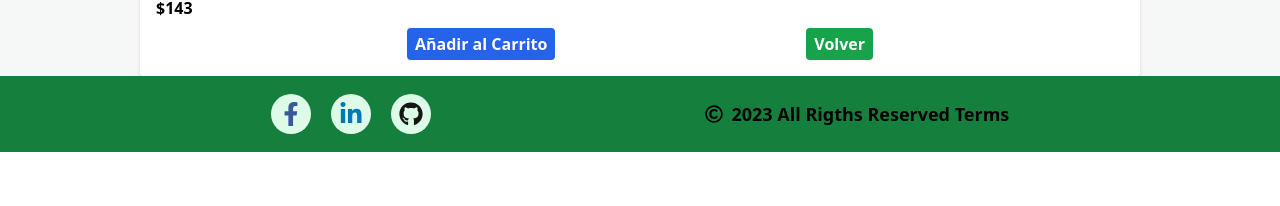
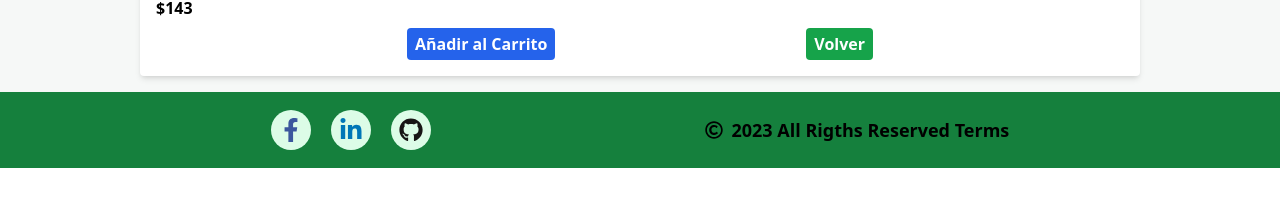
Before and after one commit to IronBeagle70/react-front-electivo, a React (Vite) app: page /catalogue/1 in a window 1280 px wide. Shown: the part 514-720 px from the top of the page. Built offline with nearby package versions, Linux system fonts and the light colour scheme.

Commit message:
update to deploy in vercel

```diff
--- a/src/components/FooterComponent.jsx
+++ b/src/components/FooterComponent.jsx
@@ -4,7 +4,7 @@ import { FaRegCopyright, FaFacebookF, FaLinkedinIn, FaGithub } from "react-icons
 
 function FooterComponent({footPosition}) {
     return (
-        <footer className={`bg-green-700 w-full  flex flex-wrap items-center justify-evenly ${footPosition} py-2 sm:py-3 `}>
+        <footer className={`bg-green-700 w-full  flex flex-wrap items-center justify-evenly ${footPosition} py-2 sm:py-3 mt-4`}>
             <div className='flex items-center justify-between text-xl sm:text-2xl w-28 sm:w-40 mx-1'>
                 <a href="#" target="_blank" rel="noopener noreferrer" className='w-8 h-8 sm:w-10 sm:h-10 rounded-full bg-green-100 flex items-center justify-center text-bg-fb hover:bg-blue-200 hover:text-blue-600 active:text-blue-700' >
                     <FaFacebookF />
```
